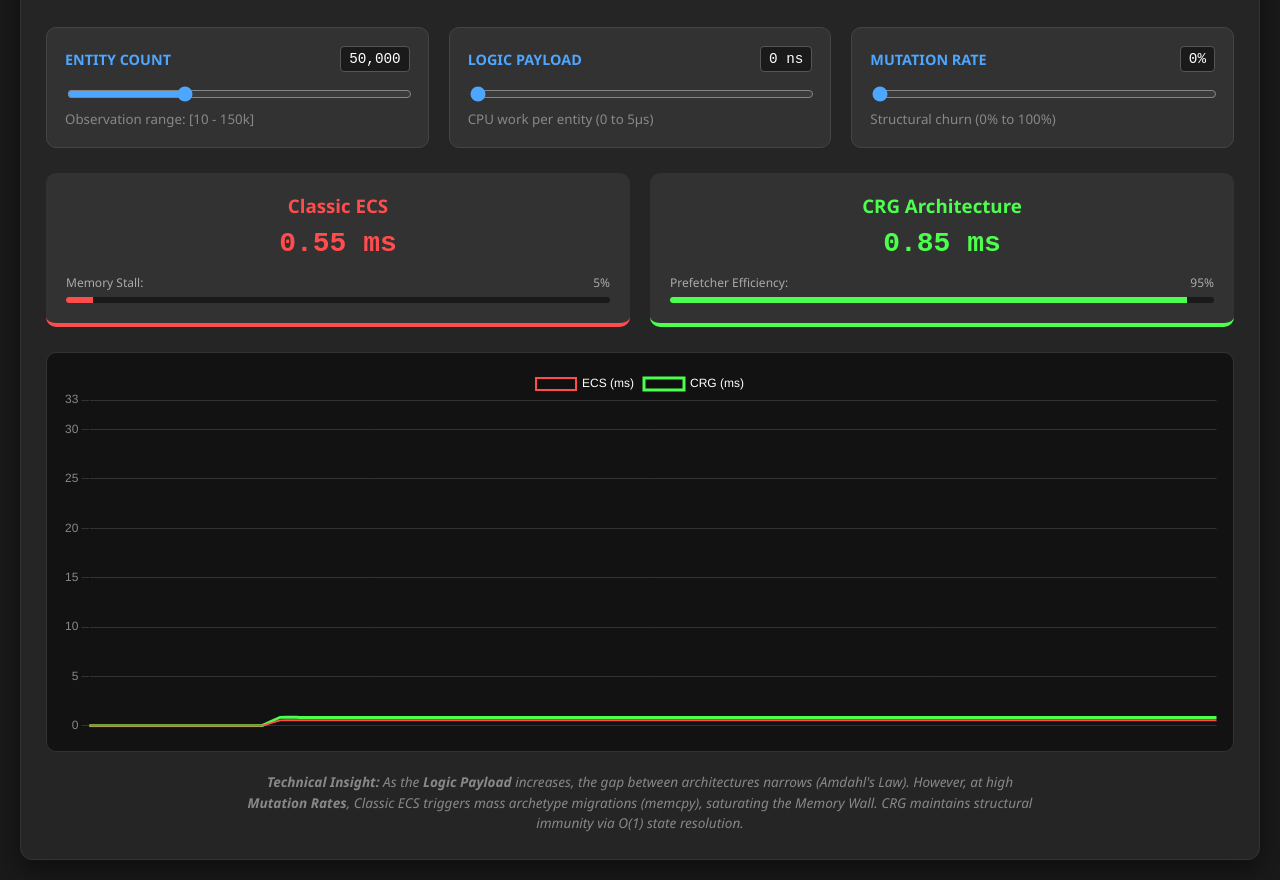
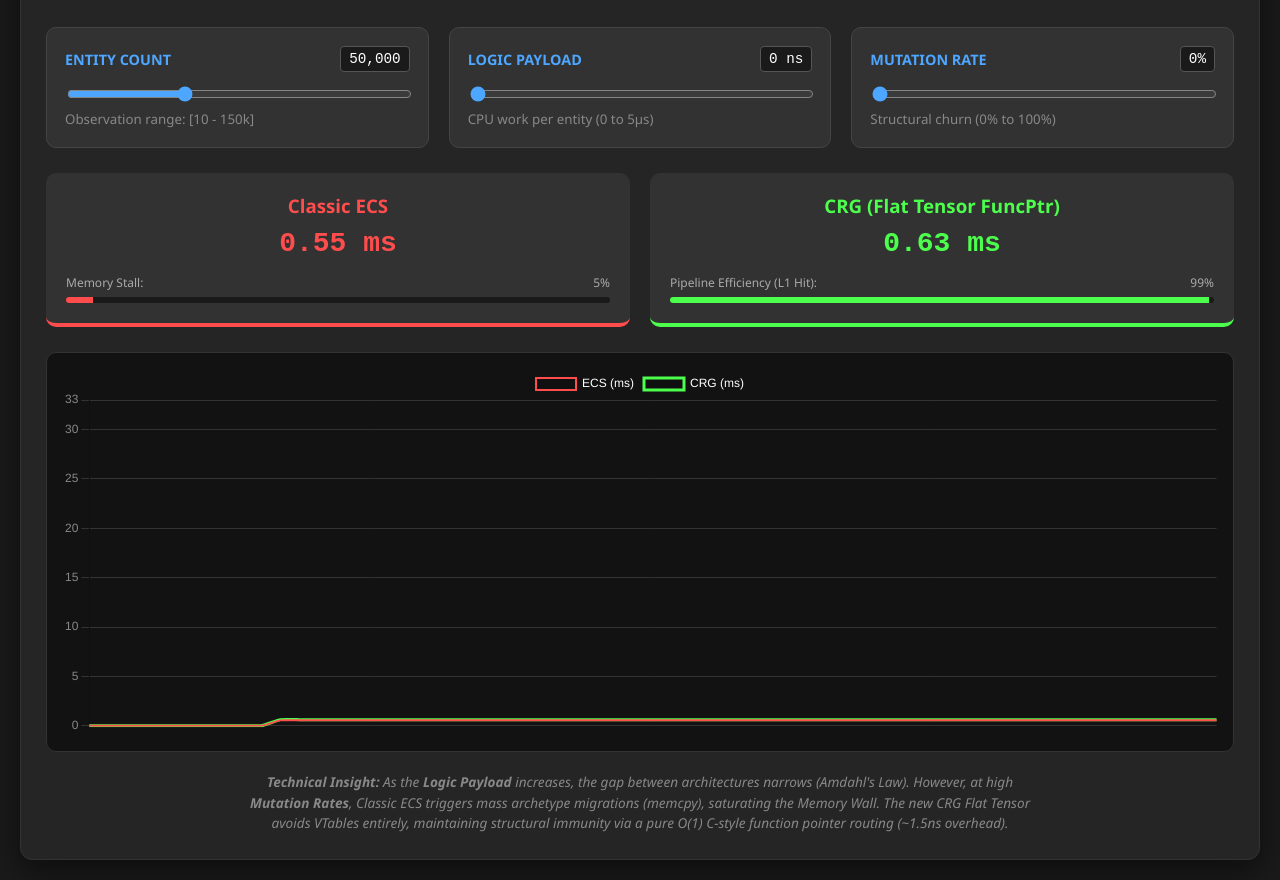
Before and after one commit to CT-74/CapabilityReconstructionGraph, a plain HTML site: page demo/final_simulator/index.html in a window 1280 px wide. Shown: the part 113-993 px from the top of the page. Drawn offline with nearby package versions, Linux system fonts and the light colour scheme.

Commit message:
updated to take into account optimized hotpath

```diff
--- a/demo/final_simulator/index.html
+++ b/demo/final_simulator/index.html
@@ -79,11 +79,11 @@
         </div>
 
         <div class="metric-card crg">
-            <h3 style="margin:0; color:#4dff4d">CRG Architecture</h3>
+            <h3 style="margin:0; color:#4dff4d">CRG (Flat Tensor FuncPtr)</h3>
             <div class="metric-value" id="crgStatus" style="color:#4dff4d">0.0 ms</div>
             <div class="memory-wall-box">
-                <div class="memory-label"><span>Prefetcher Efficiency:</span><span id="crgStallText">95%</span></div>
-                <div class="memory-bar-bg"><div class="memory-bar-fill" id="crgStallBar" style="width: 95%; background: #4dff4d;"></div></div>
+                <div class="memory-label"><span>Pipeline Efficiency (L1 Hit):</span><span id="crgStallText">99%</span></div>
+                <div class="memory-bar-bg"><div class="memory-bar-fill" id="crgStallBar" style="width: 99%; background: #4dff4d;"></div></div>
             </div>
         </div>
     </div>
@@ -93,7 +93,7 @@
     </div>
 
     <div class="explanation">
-        <strong>Technical Insight:</strong> As the <strong>Logic Payload</strong> increases, the gap between architectures narrows (Amdahl's Law). However, at high <strong>Mutation Rates</strong>, Classic ECS triggers mass archetype migrations (memcpy), saturating the Memory Wall. CRG maintains structural immunity via O(1) state resolution.
+        <strong>Technical Insight:</strong> As the <strong>Logic Payload</strong> increases, the gap between architectures narrows (Amdahl's Law). However, at high <strong>Mutation Rates</strong>, Classic ECS triggers mass archetype migrations (memcpy), saturating the Memory Wall. The new CRG Flat Tensor avoids VTables entirely, maintaining structural immunity via a pure O(1) C-style function pointer routing (~1.5ns overhead).
     </div>
 </div>
 
@@ -137,7 +137,7 @@
 
     // Constants
     const ECS_MEMCPY_TAX_MS = 0.0015; // Cost of moving 1 entity between archetypes
-    const CRG_ROUTING_TAX_NS = 6;     // Fixed nanosecond cost per entity for routing
+    const CRG_ROUTING_TAX_NS = 1.5;   // DRASTICALLY REDUCED: Fixed nanosecond cost for L1 array lookup + Jump
     const BASE_OS_MS = 0.4;
 
     setInterval(() => {
@@ -167,7 +167,7 @@
         ecsStallBar.style.width = Math.min(100, 5 + stallFactor) + "%";
         document.getElementById('ecsStallText').innerText = Math.floor(Math.min(98, 5 + stallFactor)) + "%";
 
-        crgStallBar.style.width = "95%"; // CRG prefetcher is always efficient
+        crgStallBar.style.width = "99%"; // Flat Tensor + FuncPtr means L1 Cache Hit is virtually guaranteed
 
         // UPDATE UI
         ecsStatus.innerText = ecsTotal.toFixed(2) + " ms";
```
Also changed, not shown: 2 other files.
